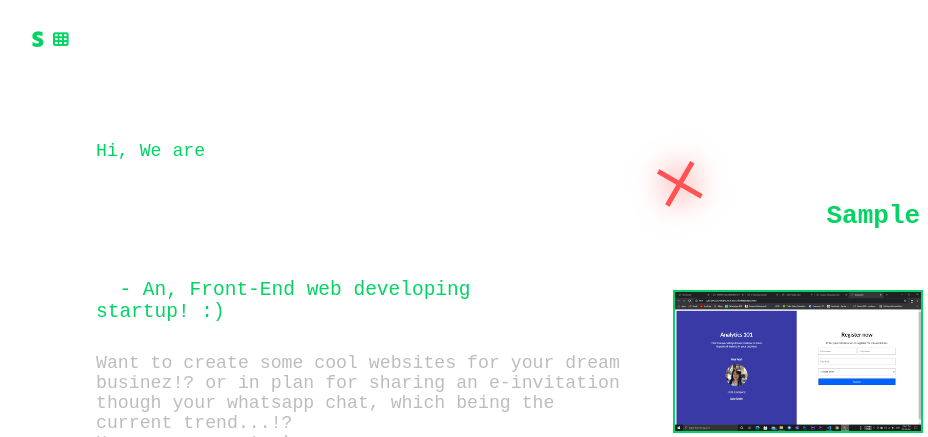
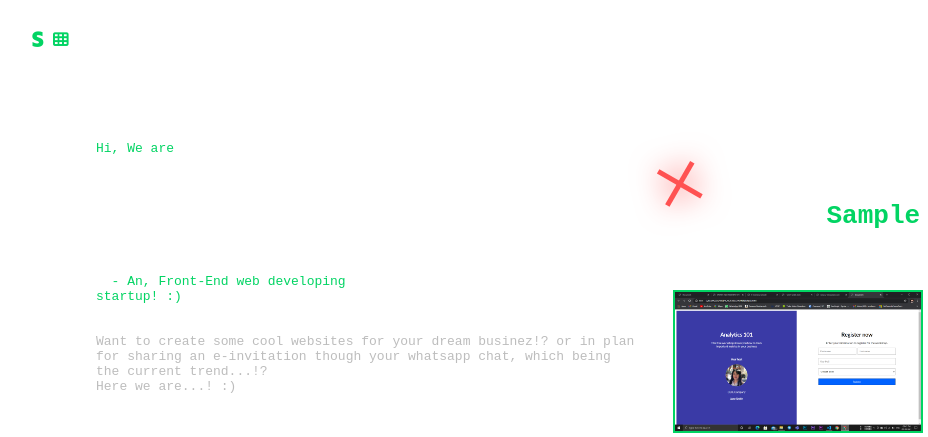
Before and after one commit to SudharsanSandyy007/SsquareWebz, a plain HTML site: page index.html in a window 1280 px wide. Shown: the top 437 px of the page, 0-928 px from the left. Drawn offline with Linux system fonts and the light colour scheme; grey boxes are pictures that could not be loaded.

Commit message:
Update index.html

```diff
--- a/index.html
+++ b/index.html
@@ -4,7 +4,7 @@
     <meta charset="UTF-8">
     <meta http-equiv="X-UA-Compatible" content="IE=edge">
     <meta name="viewport" content="width=device-width, initial-scale=1.0">
-    <title>Sq_WebZ | Front End Developing StartUp</title>
+    <title>Sq_WebZ | Front End Developing StartUp 1.4</title>
     <script src="https://kit.fontawesome.com/d05936ebe4.js" crossorigin="anonymous"></script>
     <link rel="stylesheet" href="styles.css">
 </head>
@@ -42,10 +42,10 @@
     <div id="Home" class="sec1">
 
         <div class="left">
-            <span style="color: rgb(2, 212, 99); font-size: 1.4rem; ">Hi, We are</span> <br>
+            <span style="color: rgb(2, 212, 99); font-size: 1rem; ">Hi, We are</span> <br>
             <h1 style="font-size: 4rem;">S_square<br> Webz</h1>
-            <span style="color: rgb(2, 212, 99); font-size: 1.5rem;"> &nbsp; - An, Front-End web  developing <br>  startup! :)</span> <br><br><br>
-            <p style="color: #BDBDBD; font-size: 1.4rem;">  Want to create some cool websites for your dream businez!?
+            <span style="color: rgb(2, 212, 99); font-size: 1rem;"> &nbsp; - An, Front-End web  developing <br>  startup! :)</span> <br><br><br>
+            <p style="color: #BDBDBD; font-size: 1rem;">  Want to create some cool websites for your dream businez!?
                 or in plan for sharing an e-invitation though your whatsapp chat, which being the current trend...!? <br>
                 Here we are...! :)</p>
             <br><br>
```
